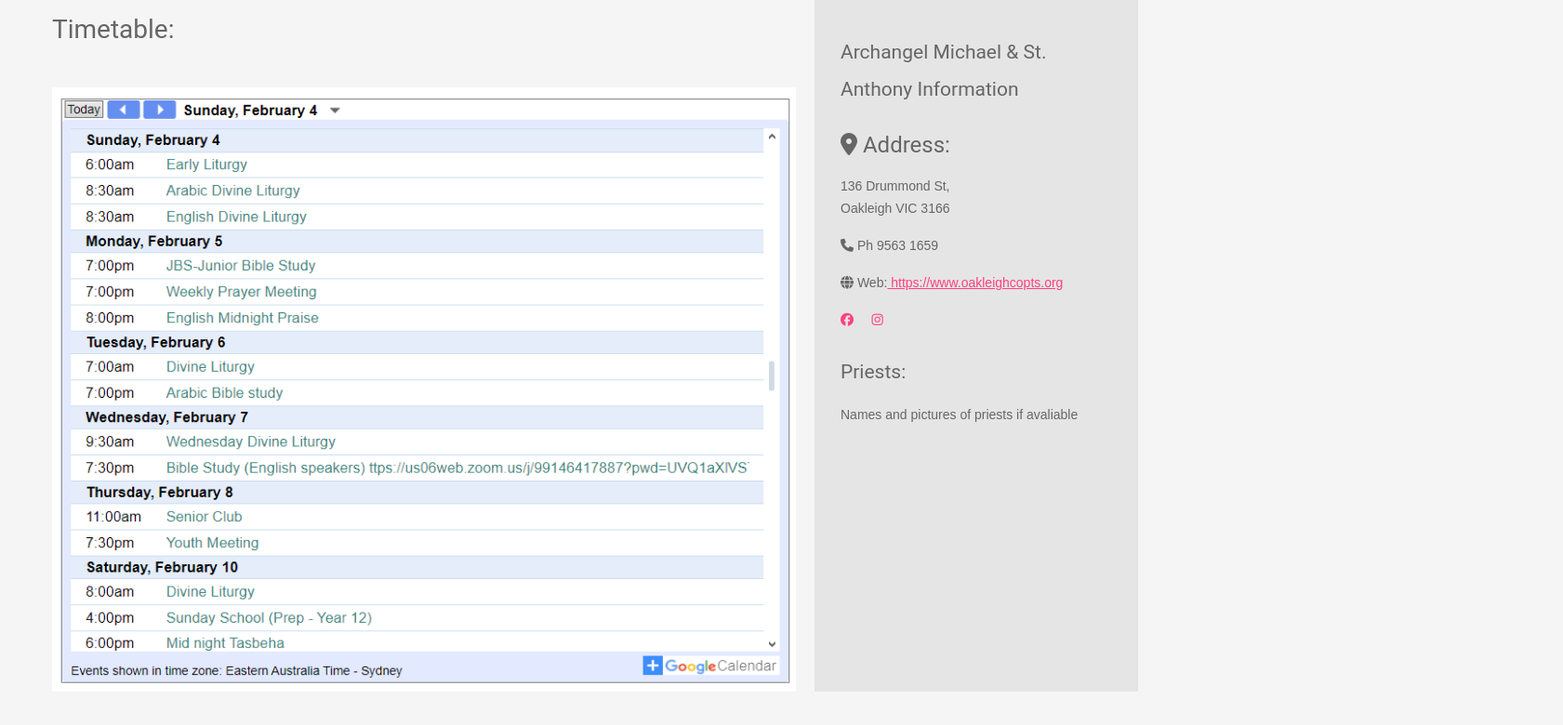
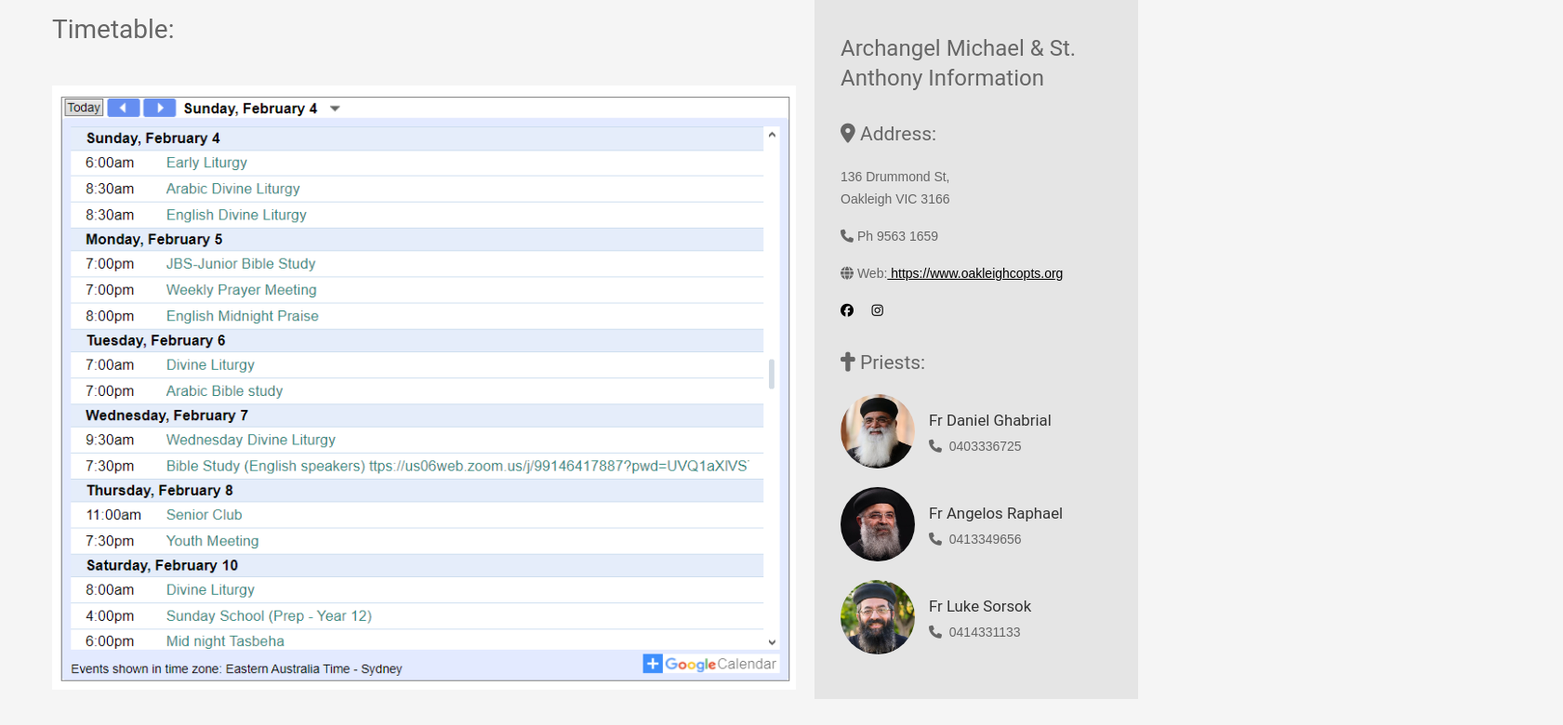
Before and after one commit to Fathy1010/Summer-Comp-24, a website: page archangelmichaelstanthony.html in a window 1280 px wide. Shown: the part 240-1020 px from the top of the page at 93% size, 1681 px wide, since content can reach past the window. Drawn offline with nearby package versions, Linux system fonts and the light colour scheme.

Commit message:
updated the fathers on these pages

```diff
--- a/archangelmichaelstanthony.html
+++ b/archangelmichaelstanthony.html
@@ -71,7 +71,7 @@
       margin-bottom: 1rem;
     }
     #overlay-home{
-      position: absolute;
+      position: fixed;
       top: 5px;
       left: 1535px;
       z-index: 1000;
@@ -80,13 +80,46 @@
       border-radius: 15px;
     }
     #overlay-map{
-      position: absolute;
+      position: fixed;
       top: 5px;
       left: 1635px;
       z-index: 1000;
       background-color: #1f85ff;
       padding: 8px;
       border-radius: 15px;
+    }
+    a {
+      color: black; /* Set the color to black or your desired color */
+    }
+    .additional-info .people-list {
+      list-style: none;
+      padding: 0;
+    }
+
+    .additional-info .people-list li {
+      display: flex;
+      align-items: center;
+      margin-bottom: 20px;
+    }
+
+    .additional-info .people-list img {
+      border-radius: 50%;
+      margin-right: 15px;
+    }
+
+    .additional-info .people-list .person-info {
+      flex: 1;
+    }
+
+    .additional-info .people-list h4 {
+      margin: 0;
+      font-size: 1.2rem;
+      color: #333;
+    }
+
+    .additional-info .people-list p {
+      margin: 0;
+      color: #666;
     }
   </style>
 </head>
@@ -105,13 +138,15 @@
     <main class="main-content">
       <section class="description">
         <h2>Timetable:</h2>
-        <p></p><br>
+        &nbsp;&nbsp;&nbsp;&nbsp;&nbsp;&nbsp;&nbsp;&nbsp;&nbsp;&nbsp;&nbsp;&nbsp;&nbsp;&nbsp;&nbsp;&nbsp;
+        &nbsp;&nbsp;&nbsp;&nbsp;&nbsp;&nbsp;&nbsp;&nbsp;&nbsp;&nbsp;&nbsp;&nbsp;&nbsp;&nbsp;&nbsp;&nbsp;
+        &nbsp;&nbsp;&nbsp;&nbsp;&nbsp;&nbsp;&nbsp;&nbsp;&nbsp;&nbsp;&nbsp;&nbsp;&nbsp;&nbsp;&nbsp;&nbsp;
         <img src="img/ArchangelmichaelStanthonyTT.png" width="800" height="650">
       </section>
       <aside class="additional-info">
-        <h3>Archangel Michael & St. Anthony Information</h3>
+        <h4>Archangel Michael & St. Anthony Information</h4>
 
-        <h4><i class="fa-solid fa-location-dot"></i> Address:</h4>
+        <h3><i class="fa-solid fa-location-dot"></i> Address:</h3>
         <p> 136 Drummond St,<br> Oakleigh VIC 3166</p>
         <p><i class="fa-solid fa-phone"></i> Ph 9563 1659</p>
         <p><i class="fa-solid fa-globe"></i> Web:<a href="https://www.oakleighcopts.org">
@@ -124,8 +159,32 @@
           <a href="https://www.instagram.com/" target="_blank" rel="noopener"><i
               class="fa-brands fa-instagram"></i></a>
         </p>
-        <h3>Priests:</h3>
-        <p> Names and pictures of priests if avaliable </p>
+        <h3> <i class="fa-solid fa-cross"></i>  Priests:</h3>
+        <!-- List of People with Pictures -->
+        <ul class="people-list">
+          <li>
+            <img src="img/Fathers/archangelmichealanthony/Fr.Daniel Ghabrial.jpg" alt="Person 1" width="80" height="80">
+            <div class="person-info">
+              <h4>Fr Daniel Ghabrial</h4>
+              <p><i class="fa-solid fa-phone"></i> &nbsp;0403336725</p>
+            </div>
+          </li>
+          <li>
+            <img src="img/Fathers/archangelmichealanthony/Fr. Angelos Raphael.png" alt="Person 2" width="80" height="80">
+            <div class="person-info">
+              <h4>Fr Angelos Raphael</h4>
+              <p><i class="fa-solid fa-phone"></i> &nbsp;0413349656</p>
+            </div>
+          </li>
+          <li>
+            <img src="img/Fathers/archangelmichealanthony/Fr.Luke Sorsok.jpg" alt="Person 2" width="80" height="80">
+            <div class="person-info">
+              <h4>Fr Luke Sorsok</h4>
+              <p><i class="fa-solid fa-phone"></i> &nbsp;0414331133</p>
+            </div>
+          </li>
+          <!-- Add more people as needed -->
+        </ul>
       </aside>
     </main>
   </div>
```
